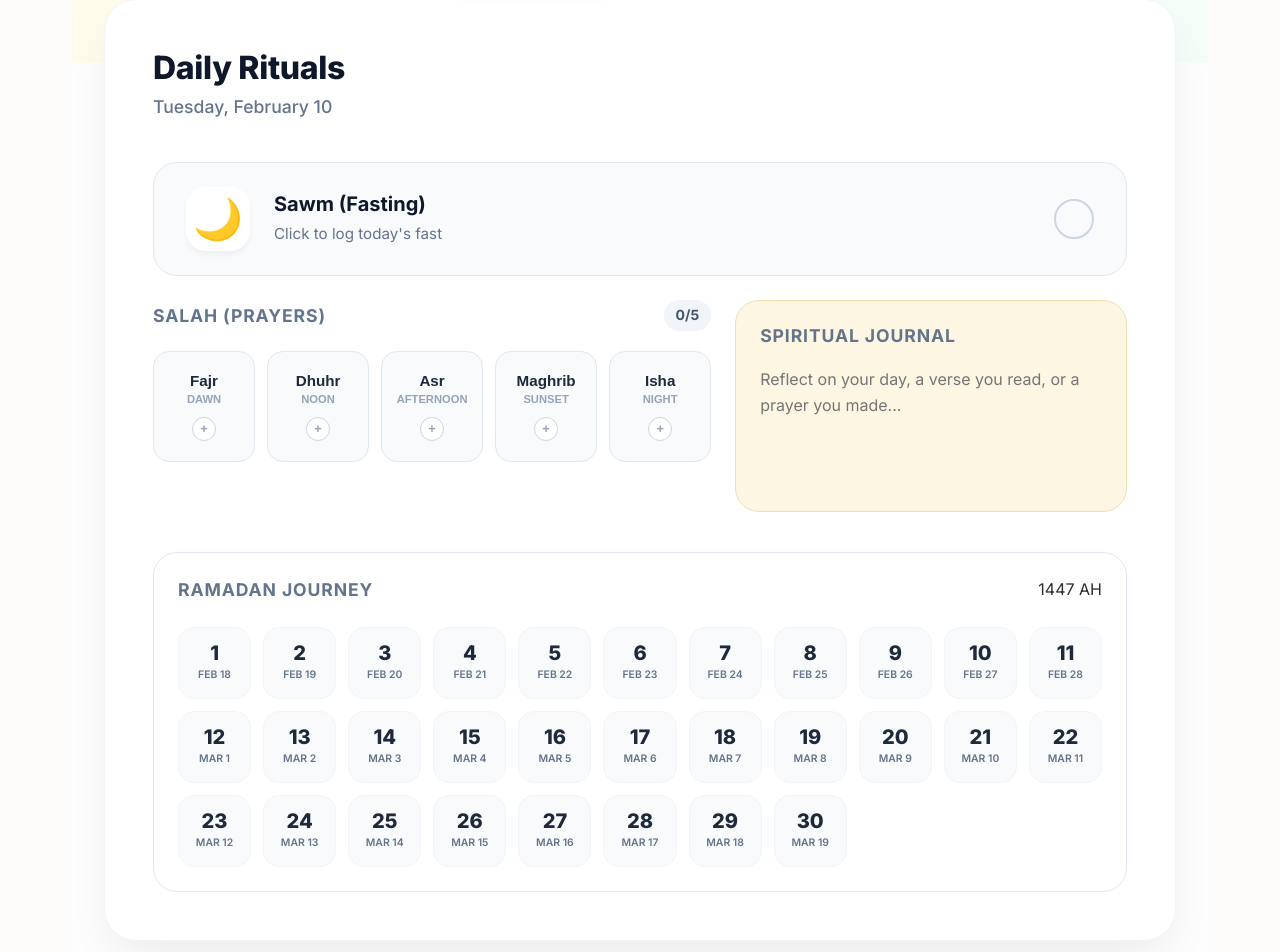
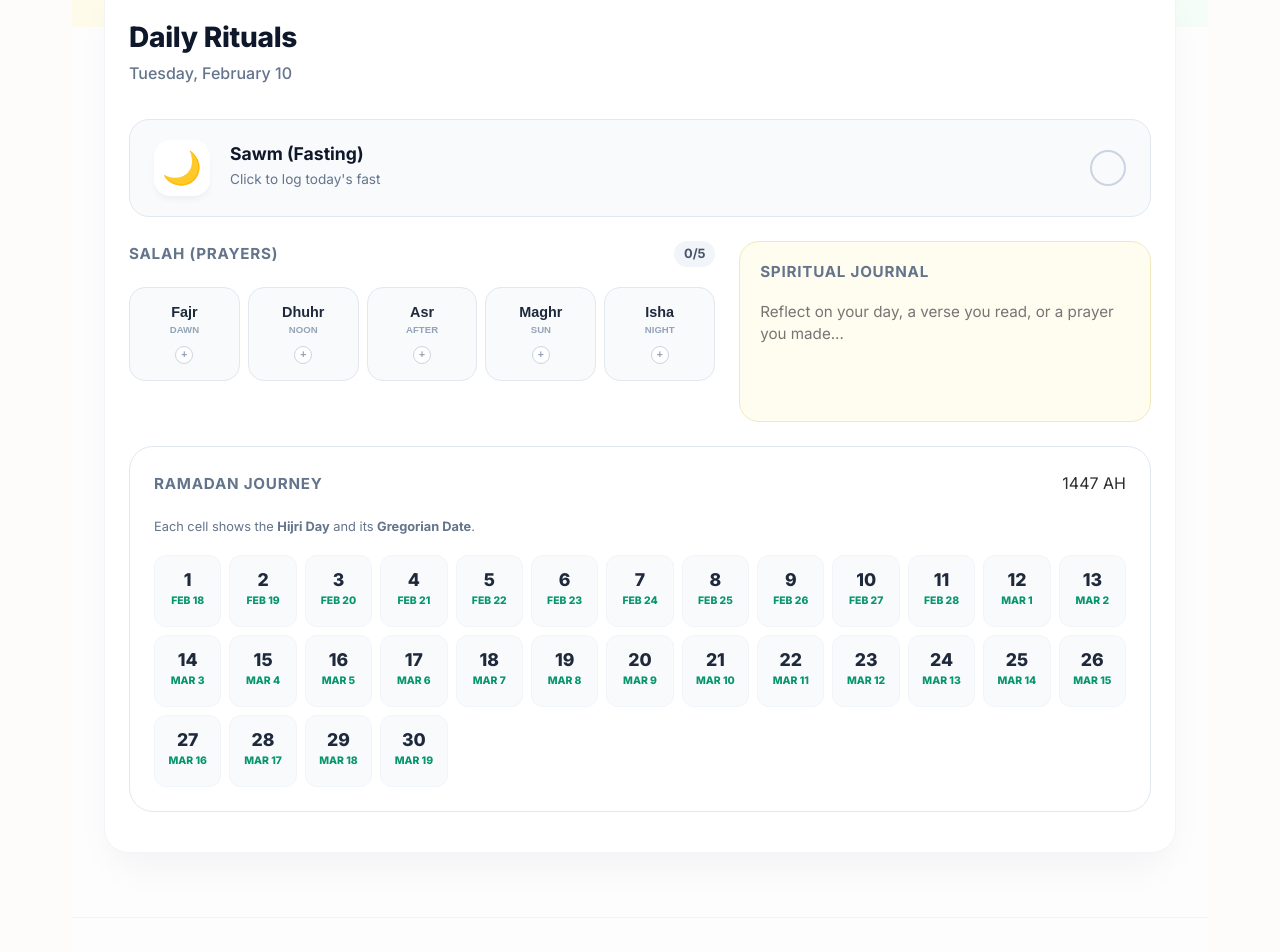
Before and after one commit to muzaamba/ramadan, a Next.js app: page / in a window 1280 px wide. Shown: the part 618-1570 px from the top of the page. Built offline with nearby package versions, Linux system fonts and the light colour scheme; no server answers.

Commit message:
mobile_optimization_and_calendar_sync_v2

```diff
--- a/app/page.module.css
+++ b/app/page.module.css
@@ -5,7 +5,7 @@
 
 /* Hero Design Refinement */
 .hero {
-  padding: 6rem 0 5rem;
+  padding: 5rem 0 4rem;
   background: radial-gradient(circle at top right, #ecfdf5, transparent),
     radial-gradient(circle at bottom left, #fffbea, transparent);
   text-align: center;
@@ -68,10 +68,11 @@
   display: flex;
   justify-content: center;
   gap: 1rem;
+  flex-wrap: wrap;
 }
 
 .mainCta {
-  padding: 1.125rem 2.5rem;
+  padding: 1rem 2rem;
   background: #0f172a;
   color: white;
   border-radius: 999px;
@@ -87,7 +88,7 @@
 }
 
 .secondaryCta {
-  padding: 1.125rem 2.5rem;
+  padding: 1rem 2rem;
   background: white;
   color: #0f172a;
   border: 1px solid #e2e8f0;
@@ -103,24 +104,24 @@
 
 /* Dashboard Container */
 .dashboardContainer {
-  margin-top: -4rem;
-  padding-bottom: 6rem;
+  margin-top: -3rem;
+  padding-bottom: 4rem;
 }
 
 .ritualSection {
   background: white;
-  border-radius: 2rem;
-  padding: 3rem;
-  box-shadow: 0 25px 50px -12px rgba(0, 0, 0, 0.08);
+  border-radius: 1.5rem;
+  padding: 2.5rem 1.5rem;
+  box-shadow: 0 20px 40px -10px rgba(0, 0, 0, 0.05);
   border: 1px solid #f1f5f9;
 }
 
 .sectionHeader {
-  margin-bottom: 2.5rem;
+  margin-bottom: 2rem;
 }
 
 .sectionTitle {
-  font-size: 2rem;
+  font-size: 1.75rem;
   font-weight: 800;
   color: #0f172a;
   margin: 0;
@@ -129,7 +130,7 @@
 .sectionSubtitle {
   color: #64748b;
   font-weight: 500;
-  font-size: 1.1rem;
+  font-size: 1rem;
   margin-top: 0.25rem;
 }
 
@@ -140,16 +141,16 @@
   gap: 1.5rem;
 }
 
-/* Status Card - Elevated Fasting UI */
+/* Status Card */
 .statusCard {
   grid-column: span 12;
   background: #f8fafc;
   border: 1px solid #e2e8f0;
-  border-radius: 1.5rem;
-  padding: 1.5rem 2rem;
+  border-radius: 1.25rem;
+  padding: 1.25rem 1.5rem;
   display: flex;
   align-items: center;
-  gap: 1.5rem;
+  gap: 1.25rem;
   cursor: pointer;
   transition: all 0.3s cubic-bezier(0.4, 0, 0.2, 1);
 }
@@ -157,7 +158,6 @@
 .statusCard:hover {
   border-color: #10b981;
   background: white;
-  transform: scale(1.01);
 }
 
 .statusActive {
@@ -166,19 +166,19 @@
 }
 
 .statusIcon {
-  font-size: 2.5rem;
+  font-size: 2rem;
   background: white;
-  width: 4rem;
-  height: 4rem;
+  width: 3.5rem;
+  height: 3.5rem;
   display: flex;
   align-items: center;
   justify-content: center;
-  border-radius: 1.25rem;
+  border-radius: 1rem;
   box-shadow: 0 4px 6px -1px rgba(0, 0, 0, 0.05);
 }
 
 .statusContent h3 {
-  font-size: 1.25rem;
+  font-size: 1.1rem;
   font-weight: 700;
   color: #0f172a;
   margin: 0;
@@ -186,8 +186,8 @@
 
 .statusContent p {
   color: #64748b;
-  margin: 0.25rem 0 0;
-  font-size: 0.95rem;
+  margin: 0.2rem 0 0;
+  font-size: 0.85rem;
 }
 
 .statusCheck {
@@ -195,8 +195,8 @@
 }
 
 .checkCircle {
-  width: 2.5rem;
-  height: 2.5rem;
+  width: 2.25rem;
+  height: 2.25rem;
   border: 2px solid #cbd5e1;
   border-radius: 50%;
   display: flex;
@@ -213,7 +213,7 @@
 .checkTick {
   color: white;
   font-weight: 900;
-  font-size: 1.2rem;
+  font-size: 1.1rem;
 }
 
 /* Prayer Grid Card */
@@ -221,13 +221,9 @@
   grid-column: span 12;
 }
 
-@media (min-width: 992px) {
+@media (min-width: 1024px) {
   .prayerCard {
     grid-column: span 7;
-  }
-
-  .statusCard {
-    grid-column: span 12;
   }
 }
 
@@ -236,10 +232,12 @@
   justify-content: space-between;
   align-items: center;
   margin-bottom: 1.25rem;
+  flex-wrap: wrap;
+  gap: 0.5rem;
 }
 
 .cardHeader h3 {
-  font-size: 1.1rem;
+  font-size: 0.95rem;
   font-weight: 700;
   text-transform: uppercase;
   letter-spacing: 0.05em;
@@ -248,10 +246,10 @@
 }
 
 .counter {
-  font-size: 0.875rem;
+  font-size: 0.8rem;
   font-weight: 700;
   background: #f1f5f9;
-  padding: 0.25rem 0.75rem;
+  padding: 0.2rem 0.6rem;
   border-radius: 999px;
   color: #475569;
 }
@@ -259,13 +257,13 @@
 .prayerGrid {
   display: grid;
   grid-template-columns: repeat(5, 1fr);
-  gap: 0.75rem;
+  gap: 0.5rem;
 }
 
 .prayerItem {
   background: #f8fafc;
   border: 1px solid #e2e8f0;
-  padding: 1.25rem 0.5rem;
+  padding: 1rem 0.25rem;
   border-radius: 1rem;
   display: flex;
   flex-direction: column;
@@ -274,32 +272,35 @@
   cursor: pointer;
   transition: all 0.2s;
   position: relative;
+  width: 100%;
 }
 
 .prayerLabel {
   font-weight: 700;
-  font-size: 0.95rem;
+  font-size: clamp(0.7rem, 2vw, 0.9rem);
   color: #1e293b;
+  text-align: center;
 }
 
 .prayerTime {
-  font-size: 0.7rem;
+  font-size: 0.6rem;
   color: #94a3b8;
   font-weight: 600;
   text-transform: uppercase;
+  text-align: center;
 }
 
 .miniCheck {
-  margin-top: 0.5rem;
-  width: 1.5rem;
-  height: 1.5rem;
+  margin-top: 0.4rem;
+  width: 1.125rem;
+  height: 1.125rem;
   background: white;
   border: 1px solid #cbd5e1;
   border-radius: 50%;
   display: flex;
   align-items: center;
   justify-content: center;
-  font-size: 0.8rem;
+  font-size: 0.65rem;
   font-weight: 800;
   color: #94a3b8;
 }
@@ -326,13 +327,13 @@
 /* Reflection Journal Card */
 .reflectionCard {
   grid-column: span 12;
-  background: #fdf6e3;
-  border: 1px solid #eee0b1;
-  border-radius: 1.5rem;
-  padding: 1.5rem;
+  background: #fffcf0;
+  border: 1px solid #f2eabf;
+  border-radius: 1.25rem;
+  padding: 1.25rem;
 }
 
-@media (min-width: 992px) {
+@media (min-width: 1024px) {
   .reflectionCard {
     grid-column: span 5;
   }
@@ -356,12 +357,12 @@
 
 .journalInput {
   width: 100%;
-  min-height: 120px;
+  min-height: 100px;
   background: transparent;
   border: none;
   font-family: inherit;
-  font-size: 1rem;
-  line-height: 1.6;
+  font-size: 0.95rem;
+  line-height: 1.5;
   color: #78350f;
   outline: none;
   resize: none;
@@ -369,24 +370,24 @@
 
 .saveNoteBtn {
   align-self: flex-end;
-  padding: 0.5rem 1rem;
+  padding: 0.4rem 0.8rem;
   background: #b45309;
   color: white;
   border: none;
-  border-radius: 0.75rem;
+  border-radius: 0.5rem;
   font-weight: 600;
-  font-size: 0.875rem;
+  font-size: 0.8rem;
   cursor: pointer;
 }
 
 .journalDisplay {
   cursor: pointer;
-  min-height: 120px;
+  min-height: 100px;
 }
 
 .journalText {
-  font-size: 1.1rem;
-  line-height: 1.6;
+  font-size: 0.95rem;
+  line-height: 1.5;
   color: #451a03;
   margin: 0;
   font-style: italic;
@@ -395,45 +396,45 @@
 
 .journalHint {
   display: block;
-  margin-top: 1rem;
-  font-size: 0.75rem;
+  margin-top: 0.75rem;
+  font-size: 0.7rem;
   color: #92400e;
   font-weight: 500;
   opacity: 0.6;
 }
 
-/* Ramadan Journey Calendar Card - Updated for Dual Dates */
+/* Ramadan Journey Calendar Card */
 .calendarCard {
   grid-column: span 12;
   background: white;
   border: 1px solid #e2e8f0;
   border-radius: 1.5rem;
   padding: 1.5rem;
-  margin-top: 1rem;
 }
 
 .calendarGrid {
   display: grid;
-  grid-template-columns: repeat(auto-fill, minmax(4.5rem, 1fr));
-  gap: 0.75rem;
-  margin-top: 1.5rem;
+  grid-template-columns: repeat(auto-fill, minmax(4rem, 1fr));
+  gap: 0.5rem;
+  margin-top: 1rem;
 }
 
 .dayCell {
   height: 4.5rem;
   background: #f8fafc;
   border: 1px solid #f1f5f9;
-  border-radius: 1rem;
+  border-radius: 0.75rem;
   display: flex;
   flex-direction: column;
   align-items: center;
   justify-content: center;
   position: relative;
   transition: all 0.2s;
+  padding: 0.25rem;
 }
 
 .hijriDay {
-  font-size: 1.25rem;
+  font-size: 1.1rem;
   font-weight: 800;
   color: #1e293b;
   line-height: 1;
@@ -441,56 +442,59 @@
 
 .gregorianDate {
   font-size: 0.65rem;
-  font-weight: 600;
-  color: #64748b;
+  font-weight: 800;
+  color: #059669;
+  /* Solid Emerald for better visibility */
   text-transform: uppercase;
   margin-top: 0.25rem;
+  display: block;
+  width: 100%;
+  text-align: center;
 }
 
 .dayPast {
   background: #f1f5f9;
-  opacity: 0.7;
+  opacity: 0.6;
 }
 
 .dayPast .hijriDay {
   color: #94a3b8;
 }
 
+.dayPast .gregorianDate {
+  color: #94a3b8;
+}
+
 .dayDot {
   position: absolute;
-  top: 0.5rem;
-  right: 0.5rem;
-  width: 6px;
-  height: 6px;
+  top: 0.35rem;
+  right: 0.35rem;
+  width: 5px;
+  height: 5px;
   background: #10b981;
   border-radius: 50%;
 }
 
 .dayCurrent {
-  border-color: #10b981;
+  border: 2px solid #10b981;
   background: #ecfdf5;
-  transform: scale(1.05);
-  box-shadow: 0 10px 15px -3px rgba(16, 185, 129, 0.1);
+  box-shadow: 0 4px 12px rgba(16, 185, 129, 0.15);
 }
 
 .dayCurrent .hijriDay {
   color: #065f46;
 }
 
-.dayCurrent .gregorianDate {
-  color: #059669;
-}
-
 /* Brand Footer */
 .brandFooter {
-  padding: 4rem 0;
+  padding: 3rem 0;
   border-top: 1px solid #f1f5f9;
 }
 
 .footerInner {
   display: flex;
   justify-content: center;
-  gap: 4rem;
+  gap: 2rem;
   flex-wrap: wrap;
 }
 
@@ -499,41 +503,99 @@
   flex-direction: column;
   align-items: center;
   text-align: center;
+  min-width: 100px;
 }
 
 .statVal {
-  font-size: 1.5rem;
+  font-size: 1.1rem;
   font-weight: 800;
   color: #0f172a;
 }
 
 .statLab {
-  font-size: 0.8rem;
+  font-size: 0.65rem;
   font-weight: 600;
   color: #94a3b8;
   text-transform: uppercase;
   letter-spacing: 0.05em;
-  margin-top: 0.25rem;
+  margin-top: 0.2rem;
 }
 
-@media (max-width: 640px) {
+/* Mobile Optimizations */
+@media (max-width: 768px) {
+  .hero {
+    padding: 4rem 1rem 3rem;
+  }
+
+  .heroTitle {
+    font-size: 2.25rem;
+  }
+
+  .dashboardContainer {
+    margin-top: -2rem;
+  }
+
   .ritualSection {
-    padding: 1.5rem;
+    padding: 1.5rem 1rem;
+  }
+
+  .dashboardGrid {
+    gap: 1rem;
   }
 
   .prayerGrid {
-    grid-template-columns: repeat(3, 1fr);
+    grid-template-columns: repeat(5, 1fr);
+    gap: 0.35rem;
+  }
+
+  .prayerTime {
+    display: none;
+  }
+
+  .prayerItem {
+    padding: 0.85rem 0.1rem;
+  }
+
+  .prayerLabel {
+    font-size: 0.75rem;
   }
 
   .calendarGrid {
-    grid-template-columns: repeat(auto-fill, minmax(3.5rem, 1fr));
+    grid-template-columns: repeat(4, 1fr);
+    gap: 0.4rem;
   }
 
   .dayCell {
-    height: 3.5rem;
+    height: 4.5rem;
+    /* Maintain height for dual dates */
   }
 
   .hijriDay {
-    font-size: 1rem;
+    font-size: 1.1rem;
+    /* Keep readable */
+  }
+
+  .gregorianDate {
+    font-size: 0.65rem;
+    /* Keep readable */
+    font-weight: 800;
   }
 }
+
+@media (max-width: 480px) {
+  .calendarGrid {
+    grid-template-columns: repeat(4, 1fr);
+  }
+
+  .heroActions {
+    flex-direction: column;
+    align-items: center;
+  }
+
+  .mainCta,
+  .secondaryCta {
+    width: 100%;
+    max-width: 280px;
+    text-align: center;
+  }
+}
--- a/app/page.tsx
+++ b/app/page.tsx
@@ -11,7 +11,11 @@ export default function Home() {
   const [isEditingNote, setIsEditingNote] = useState(false);
 
   // Ramadan 2026 starts approx Feb 18
-  const ramadanStartDate = useMemo(() => new Date('2026-02-18'), []);
+  const ramadanStartDate = useMemo(() => {
+    const d = new Date('2026-02-18');
+    d.setHours(0, 0, 0, 0);
+    return d;
+  }, []);
 
   useEffect(() => {
     const today = new Date();
@@ -91,7 +95,11 @@ export default function Home() {
 
             <div className={styles.dashboardGrid}>
               {/* Fasting Achievement Card */}
-              <div className={`${styles.statusCard} ${todayHabits.isFasting ? styles.statusActive : ''}`} onClick={() => handleHabitToggle('isFasting')}>
+              <div
+                className={`${styles.statusCard} ${todayHabits.isFasting ? styles.statusActive : ''}`}
+                onClick={() => handleHabitToggle('isFasting')}
+                role="button" aria-pressed={todayHabits.isFasting}
+              >
                 <div className={styles.statusIcon}>🌙</div>
                 <div className={styles.statusContent}>
                   <h3>Sawm (Fasting)</h3>
@@ -108,14 +116,14 @@ export default function Home() {
               <div className={styles.prayerCard}>
                 <div className={styles.cardHeader}>
                   <h3>Salah (Prayers)</h3>
-                  <span className={styles.counter}>{Object.values(todayHabits).filter(v => v === true).length - (todayHabits.isFasting ? 1 : 0)}/5</span>
+                  <span className={styles.counter}>{Object.entries(todayHabits).filter(([k, v]) => ['fajr', 'dhuhr', 'asr', 'maghrib', 'isha'].includes(k) && v === true).length}/5</span>
                 </div>
                 <div className={styles.prayerGrid}>
                   {[
                     { id: 'fajr', label: 'Fajr', time: 'Dawn' },
                     { id: 'dhuhr', label: 'Dhuhr', time: 'Noon' },
-                    { id: 'asr', label: 'Asr', time: 'Afternoon' },
-                    { id: 'maghrib', label: 'Maghrib', time: 'Sunset' },
+                    { id: 'asr', label: 'Asr', time: 'After' },
+                    { id: 'maghrib', label: 'Maghr', time: 'Sun' },
                     { id: 'isha', label: 'Isha', time: 'Night' }
                   ].map((prayer) => (
                     <button
@@ -170,6 +178,9 @@ export default function Home() {
                   <h3>Ramadan Journey</h3>
                   <span className={styles.yearLabel}>1447 AH</span>
                 </div>
+                <p style={{ fontSize: '0.8rem', color: '#64748b', marginBottom: '1rem' }}>
+                  Each cell shows the <strong>Hijri Day</strong> and its <strong>Gregorian Date</strong>.
+                </p>
                 <div className={styles.calendarGrid}>
                   {calendarDays.map((day) => (
                     <div
@@ -195,15 +206,15 @@ export default function Home() {
           <div className={styles.footerInner}>
             <div className={styles.footerStat}>
               <span className={styles.statVal}>100%</span>
-              <span className={styles.statLab}>Privacy Focused</span>
+              <span className={styles.statLab}>Privacy</span>
             </div>
             <div className={styles.footerStat}>
-              <span className={styles.statVal}>Cloud</span>
-              <span className={styles.statLab}>Synced Progress</span>
+              <span className={styles.statVal}>Live</span>
+              <span className={styles.statLab}>Synced</span>
             </div>
             <div className={styles.footerStat}>
-              <span className={styles.statVal}>Somali</span>
-              <span className={styles.statLab}>AI Insights</span>
+              <span className={styles.statVal}>AI</span>
+              <span className={styles.statLab}>Insights</span>
             </div>
           </div>
         </div>
```
